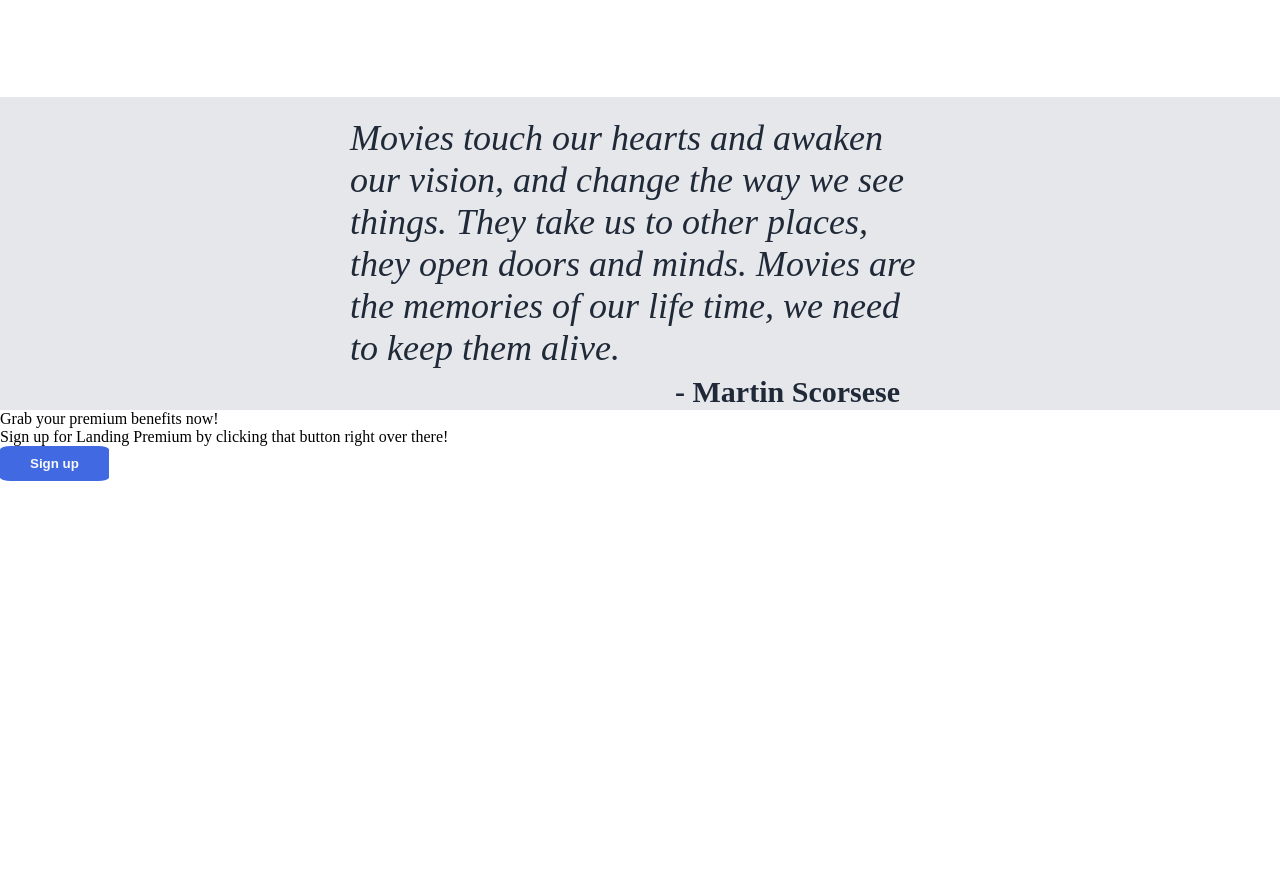
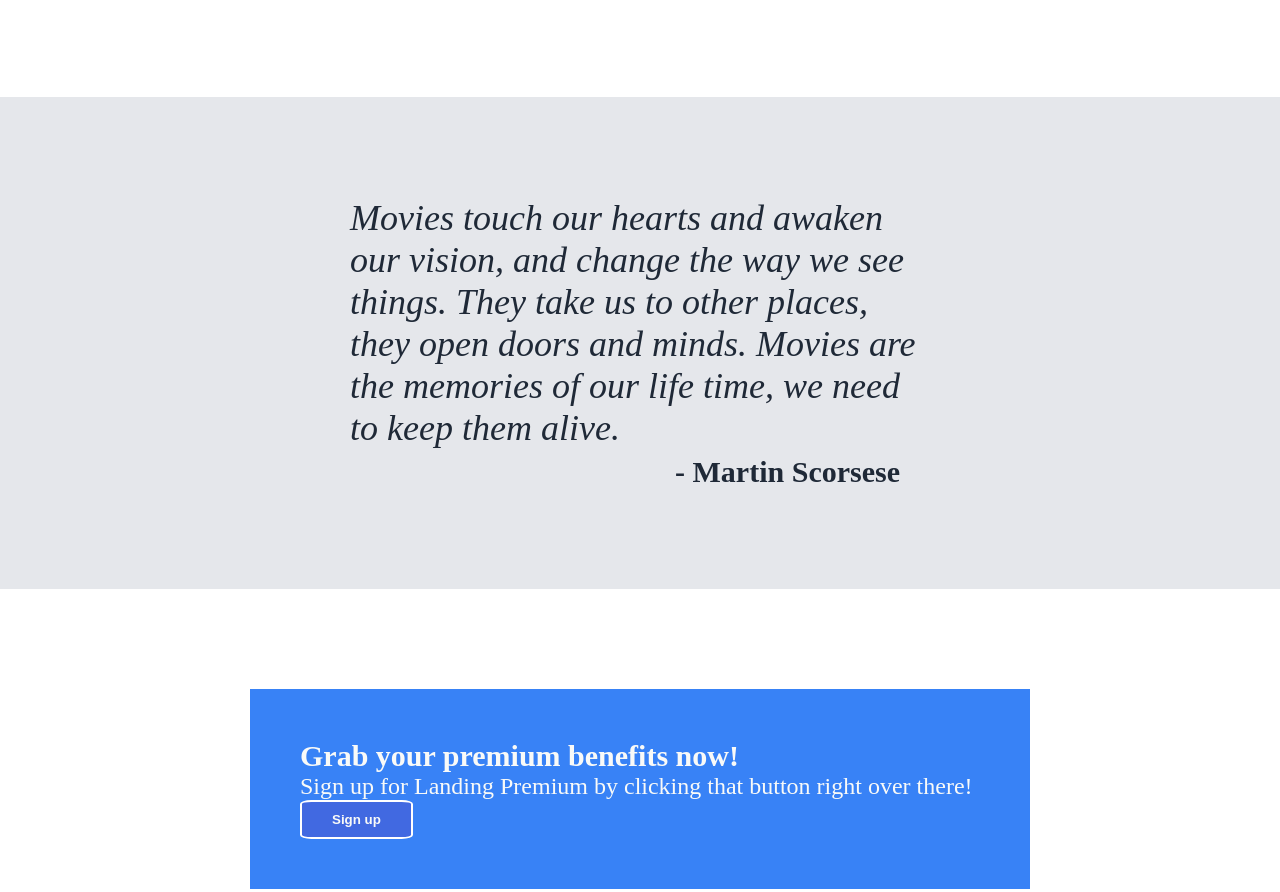
Before and after one commit to BrianRego03/landing-page, a plain HTML site: page index.html in a window 1280 px wide. Shown: the part 1070-1962 px from the top of the page. Before the commit the page ends 1551 px from the top, so only its background shows below. Drawn offline with Linux system fonts and the light colour scheme.

Commit message:
Style the sign up section

```diff
--- a/styles.css
+++ b/styles.css
@@ -107,7 +107,7 @@ img.imoje{
     background-color: #e5e7eb;
     color: #1f2937;
     font-size: 36px;
-    padding: 20px 350px;
+    padding: 100px 350px;
     padding-bottom: 5px;
     font-weight: 300;
     font-style: italic;
@@ -119,8 +119,36 @@ img.imoje{
     font-weight: 600;
     text-align: right;
     padding: 1px 380px;
+    padding-bottom: 100px;
     font-size: 30px;
+}
+button.ups.sign
+{
 
 
-
+    border: 2px;
+    border-style: solid;
+    border-color: white;
 }
+.action{
+    display: flex;
+    padding: 100px 250px;
+    justify-content: center;
+    align-items: center;
+}
+.padded{
+    display: flex;
+    background-color: #3882f6;
+    color:#f9faf8;
+    justify-content: space-between;
+    padding: 50px;
+    width: 100%;
+    flex-wrap: wrap;
+}
+.quot{
+    font-size: 30px;
+    font-weight: 600;
+}
+.quoq{
+    font-size: 24px;
+}
```
